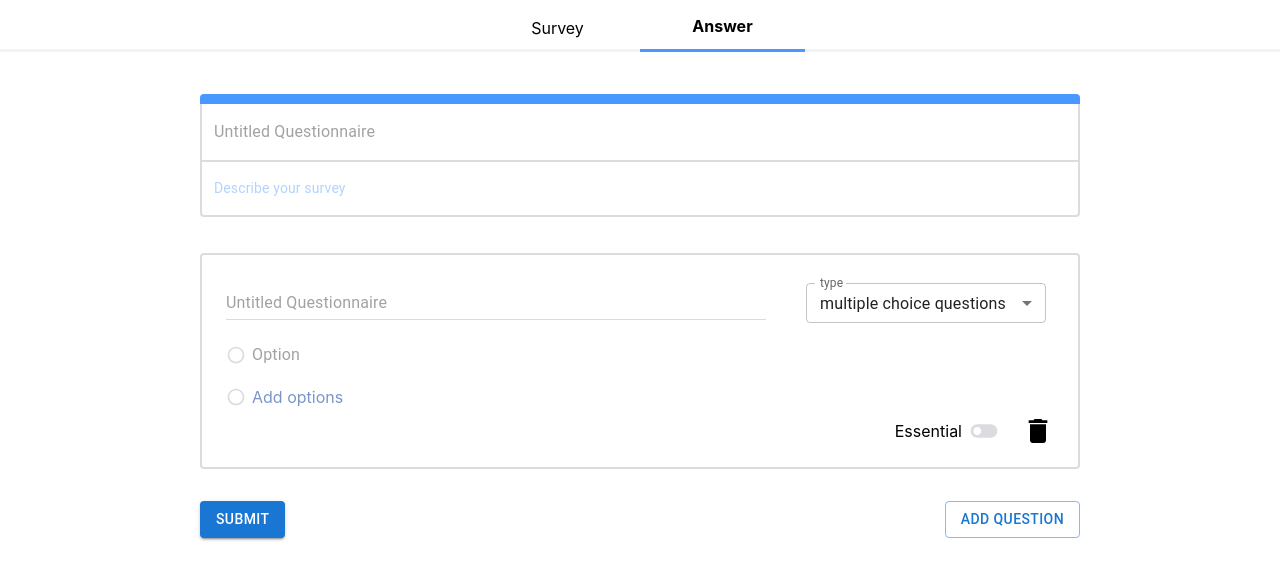
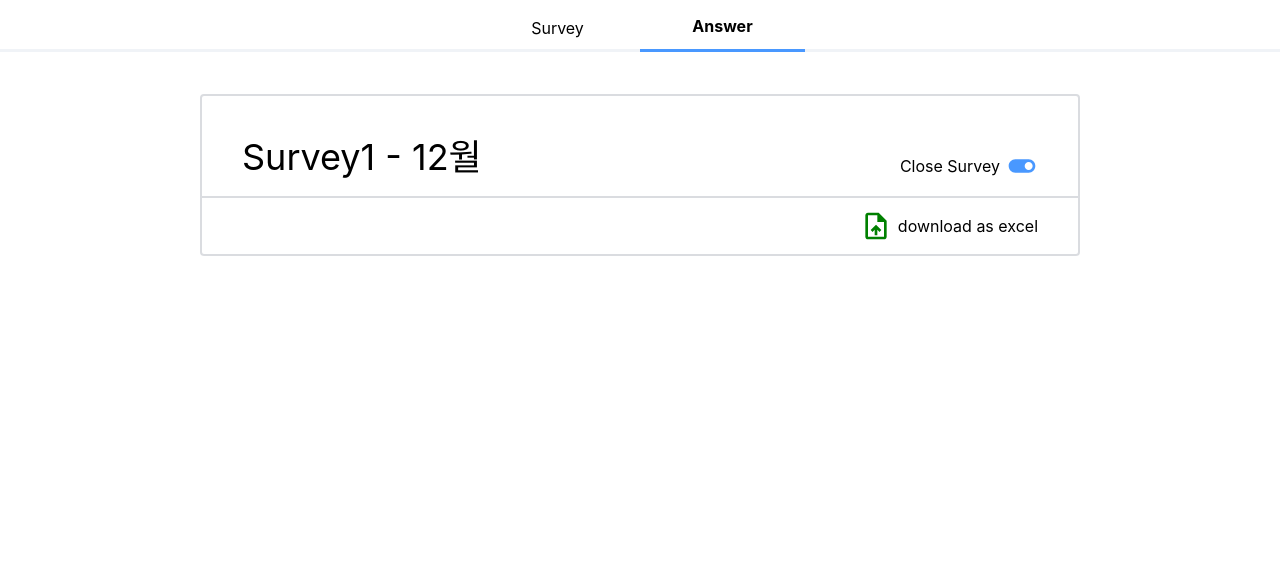
Before and after one commit to seung-ik/raffle-form, a React (Create React App) app: page /survey in a window 1280 px wide. Both pictures are taken after a click on the button "Answer". Shown: the top 580 px of the page. Built offline with nearby package versions, Linux system fonts and the light colour scheme.

Commit message:
feat: answer 페이지 목업

```diff
--- /dev/null
+++ b/src/pages/Answer/AnswerPage.tsx
@@ -0,0 +1,72 @@
+import Header from '@components/Header';
+import styled from '@emotion/styled';
+import { Box } from '@mui/material';
+import React from 'react';
+import ToggleOnIcon from '@mui/icons-material/ToggleOn';
+import { PRIMARY_COLOR } from '@const/style';
+import UploadFileOutlinedIcon from '@mui/icons-material/UploadFileOutlined';
+
+const AnswerPage = () => {
+  return (
+    <>
+      <Header />
+      <Wrapper>
+        <Box
+          border="2px solid #DADCE0"
+          borderRadius="4px"
+          // minWidth="580px"
+          maxWidth="880px"
+          width="100%"
+        >
+          <div
+            style={{
+              display: 'flex',
+              justifyContent: 'space-between',
+              borderBottom: '2px solid #DADCE0',
+              padding: '32px 40px 16px',
+            }}
+          >
+            <span style={{ fontSize: '36px' }}>Survey1 - 12월</span>
+            <div
+              style={{
+                display: 'flex',
+                alignItems: 'center',
+                gap: '6px',
+                position: 'relative',
+                bottom: '-12px',
+              }}
+            >
+              <span>Close Survey</span>
+              <ToggleOnIcon
+                sx={{ fontSize: 32, color: PRIMARY_COLOR, cursor: 'pointer' }}
+                // onClick={() => onToggleEssential(item.id)}
+              />
+            </div>
+          </div>
+          <div
+            style={{
+              display: 'flex',
+              alignItems: 'center',
+              gap: '6px',
+              padding: '12px 40px',
+              justifyContent: 'flex-end',
+            }}
+          >
+            <UploadFileOutlinedIcon sx={{ fontSize: 32, color: 'green', cursor: 'pointer' }} />
+            <span>download as excel</span>
+          </div>
+        </Box>
+      </Wrapper>
+    </>
+  );
+};
+
+export default AnswerPage;
+
+const Wrapper = styled('div')`
+  padding: 42px 24px;
+  display: flex;
+  align-items: center;
+  flex-direction: column;
+  width: 100%;
+`;
--- /dev/null
+++ b/src/pages/Answer/index.ts
@@ -0,0 +1 @@
+export * from './AnswerPage';
--- a/src/pages/Main/index.ts
+++ b/src/pages/Main/index.ts
@@ -0,0 +1 @@
+export * from './MainPage';
--- a/src/pages/Router.tsx
+++ b/src/pages/Router.tsx
@@ -1,6 +1,7 @@
 import React from 'react';
 import { Route, Routes as ReactRoutes, Navigate } from 'react-router-dom';
 import MainPage from './Main/MainPage';
+import AnswerPage from './Answer/AnswerPage';
 
 export enum Paths {
   Survey = '/survey',
@@ -13,7 +14,7 @@ const Router = () => {
       <Route>
         <Route path="/" element={<Navigate to={Paths.Survey} />} />
         <Route path={Paths.Survey} element={<MainPage />} />
-        <Route path={Paths.Answer} element={<MainPage />} />
+        <Route path={Paths.Answer} element={<AnswerPage />} />
       </Route>
     </ReactRoutes>
   );
```
